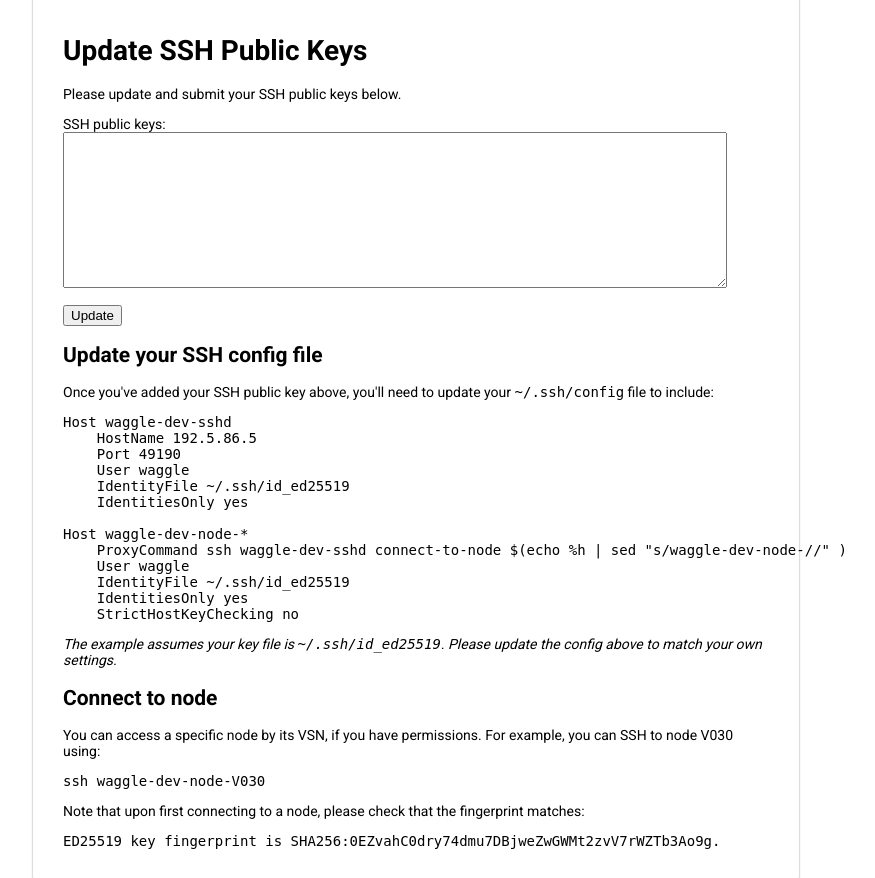
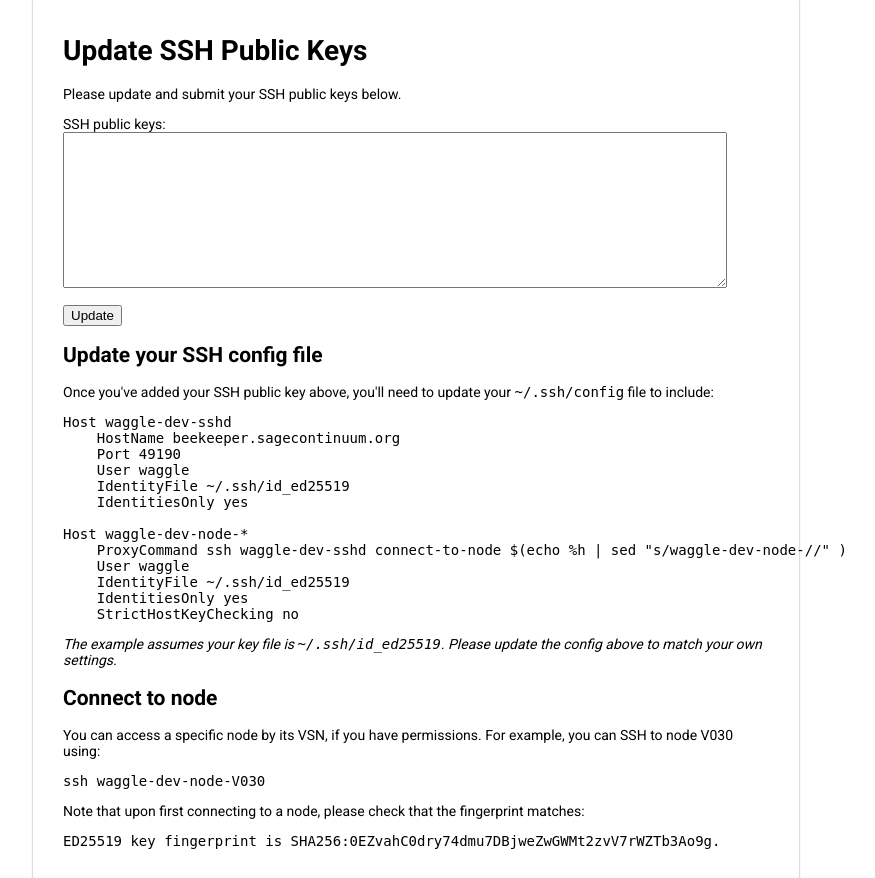
Before and after one commit to waggle-sensor/waggle-auth-app, a Django app: page /update-my-keys in a window 1280 px wide. Shown: the part 201-1079 px from the top of the page, without its empty margins (224-1099 px from the left). Run offline with Django 4.2, Linux system fonts and the light colour scheme; the visitor is signed in with stand-in values (Sample User, id 1).

Commit message:
update ssh hostname
...for consistency with portal

```diff
--- a/templates/update-my-keys.html
+++ b/templates/update-my-keys.html
@@ -19,7 +19,7 @@
 
 <pre>
 Host waggle-dev-sshd
-    HostName 192.5.86.5
+    HostName beekeeper.sagecontinuum.org
     Port 49190
     User waggle
     IdentityFile ~/.ssh/id_ed25519
```
